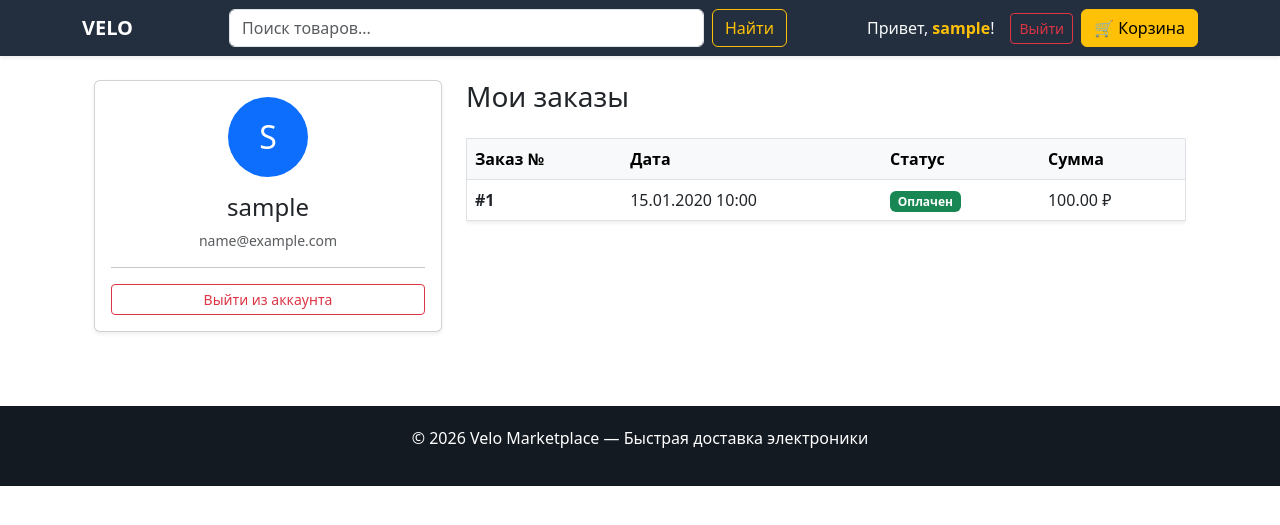
After one commit to Montana-gg/zonix_marketplace, a Django app: page /accounts/profile/ in a window 1280 px wide. The commit adds this page. Shown: the top 525 px of the page. Run offline with Django 5.2, Linux system fonts and the light colour scheme; a user stored in the database is signed in; tables that the repository leaves empty hold one stand-in row (values such as "Sample post").

Commit message:
Add user profile with dynamic avatar and order history

```diff
--- /dev/null
+++ b/accounts/templates/accounts/profile.html
@@ -0,0 +1,65 @@
+{% extends "base.html" %}
+
+{% block title %}Личный кабинет | VELO{% endblock %}
+
+{% block content %}
+<div class="container mt-4">
+    <div class="row">
+        <div class="col-md-4">
+            <div class="card shadow-sm mb-4">
+                <div class="card-body text-center">
+                    <div class="rounded-circle bg-primary text-white d-inline-flex align-items-center justify-content-center mb-3" style="width: 80px; height: 80px; font-size: 2rem;">
+                        {{ user.username|first|upper }}
+                    </div>
+                    <h4>{{ user.username }}</h4>
+                    <p class="text-muted small">{{ user.email }}</p>
+                    <hr>
+                    <form action="{% url 'logout' %}" method="post">
+                        {% csrf_token %}
+                        <button type="submit" class="btn btn-outline-danger btn-sm w-100">Выйти из аккаунта</button>
+                    </form>
+                </div>
+            </div>
+        </div>
+
+        <div class="col-md-8">
+            <h3 class="mb-4">Мои заказы</h3>
+            {% if orders %}
+                <div class="table-responsive">
+                    <table class="table table-hover border shadow-sm">
+                        <thead class="table-light">
+                            <tr>
+                                <th>Заказ №</th>
+                                <th>Дата</th>
+                                <th>Статус</th>
+                                <th>Сумма</th>
+                            </tr>
+                        </thead>
+                        <tbody>
+                            {% for order in orders %}
+                                <tr>
+                                    <td><strong>#{{ order.id }}</strong></td>
+                                    <td>{{ order.created|date:"d.m.Y H:i" }}</td>
+                                    <td>
+                                        {% if order.paid %}
+                                            <span class="badge bg-success">Оплачен</span>
+                                        {% else %}
+                                            <span class="badge bg-warning text-dark">В обработке</span>
+                                        {% endif %}
+                                    </td>
+                                    <td>{{ order.get_total_cost }} ₽</td>
+                                </tr>
+                            {% endfor %}
+                        </tbody>
+                    </table>
+                </div>
+            {% else %}
+                <div class="alert alert-light border text-center py-5">
+                    <p class="mb-3">Вы еще не совершали покупок.</p>
+                    <a href="{% url 'shop:product_list' %}" class="btn btn-primary">Начать шоппинг</a>
+                </div>
+            {% endif %}
+        </div>
+    </div>
+</div>
+{% endblock %}
--- a/accounts/urls.py
+++ b/accounts/urls.py
@@ -3,4 +3,5 @@ from . import views
 
 urlpatterns = [
     path('register/', views.register, name='register'),
+    path('profile/', views.profile, name='profile'),
 ]
--- a/accounts/views.py
+++ b/accounts/views.py
@@ -1,6 +1,14 @@
 from django.shortcuts import render, redirect
 from django.contrib.auth.forms import UserCreationForm
 from django.contrib.auth import login
+from django.contrib.auth.decorators import login_required
+from orders.models import Order
+
+@login_required
+def profile(request):
+    # Берем все заказы текущего пользователя
+    orders = Order.objects.filter(user=request.user)
+    return render(request, 'accounts/profile.html', {'orders': orders})
 
 def register(request):
     if request.method == 'POST':
--- a/shop/templates/base.html
+++ b/shop/templates/base.html
@@ -8,29 +8,45 @@
     <style>
         .navbar { background-color: #232f3e; }
         .footer { background-color: #131a22; color: white; padding: 20px 0; margin-top: 50px; }
+        /* Сделаем ссылку на профиль красивой */
+        .profile-link { color: #ffc107; text-decoration: none; font-weight: bold; }
+        .profile-link:hover { color: #ffffff; text-decoration: underline; }
     </style>
 </head>
 <body>
-    <nav class="navbar navbar-dark mb-4">
+    <nav class="navbar navbar-dark mb-4 shadow-sm">
         <div class="container">
-            <a class="navbar-brand" href="{% url 'shop:product_list' %}">VELO</a>
-            <form class="d-flex w-50">
-                <input class="form-control me-2" type="search" placeholder="Поиск товаров...">
+            <a class="navbar-brand fw-bold" href="{% url 'shop:product_list' %}">VELO</a>
+
+            <form class="d-flex w-50" action="{% url 'shop:product_list' %}" method="get">
+                <input class="form-control me-2" type="search" name="query" placeholder="Поиск товаров..." aria-label="Search">
                 <button class="btn btn-outline-warning" type="submit">Найти</button>
             </form>
+
             <div class="d-flex align-items-center">
                 {% if user.is_authenticated %}
-                        <span class="text-light me-3">Привет, <strong>{{ user.username }}</strong>!</span>
+                    <span class="text-light me-3">
+                        Привет, <a href="{% url 'profile' %}" class="profile-link">{{ user.username }}</a>!
+                    </span>
+
                     <form action="{% url 'logout' %}" method="post" class="me-2">
                         {% csrf_token %}
                         <button type="submit" class="btn btn-sm btn-outline-danger">Выйти</button>
                     </form>
                 {% else %}
                     <a href="{% url 'login' %}" class="btn btn-outline-light me-2">Войти</a>
+                    <a href="{% url 'register' %}" class="btn btn-warning me-2">Регистрация</a>
                 {% endif %}
 
                 <a href="{% url 'cart:cart_detail' %}" class="btn btn-warning position-relative">
                     🛒 Корзина
+                    {% with total_items=cart|length %}
+                        {% if total_items > 0 %}
+                            <span class="position-absolute top-0 start-100 translate-middle badge rounded-pill bg-danger">
+                                {{ total_items }}
+                            </span>
+                        {% endif %}
+                    {% endwith %}
                 </a>
             </div>
         </div>
--- a/shop/views.py
+++ b/shop/views.py
@@ -7,6 +7,11 @@ def product_list(request, category_slug=None):
     category = None
     categories = Category.objects.filter(parent=None)
     products = Product.objects.filter(available=True)
+
+    # ПОИСК: если в URL есть ?query=...
+    query = request.GET.get('query')
+    if query:
+        products = products.filter(name__icontains=query)
 
     if category_slug:
         category = get_object_or_404(Category, slug=category_slug)
```
Lines whose indentation alone changed are shown as unchanged.
